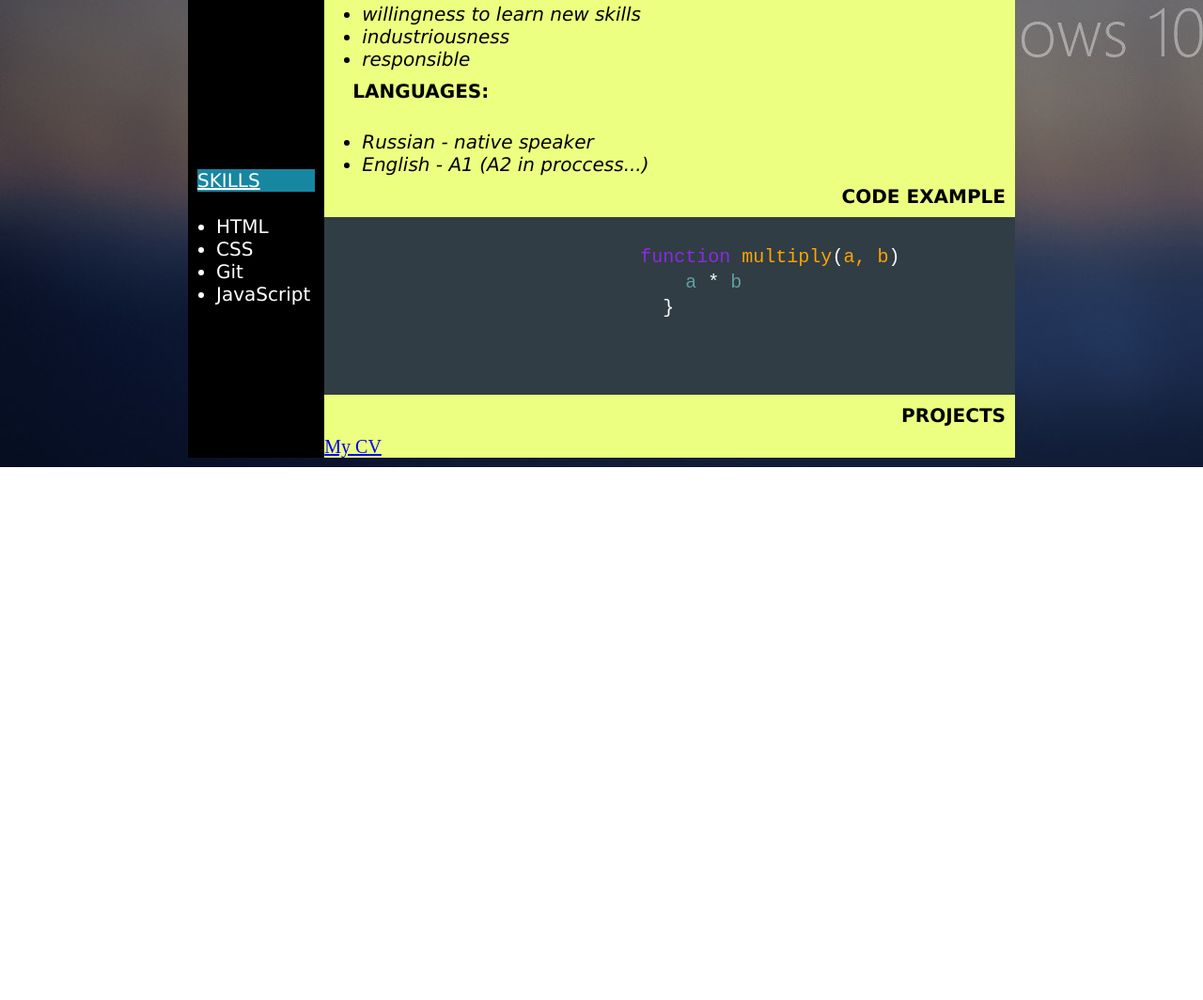
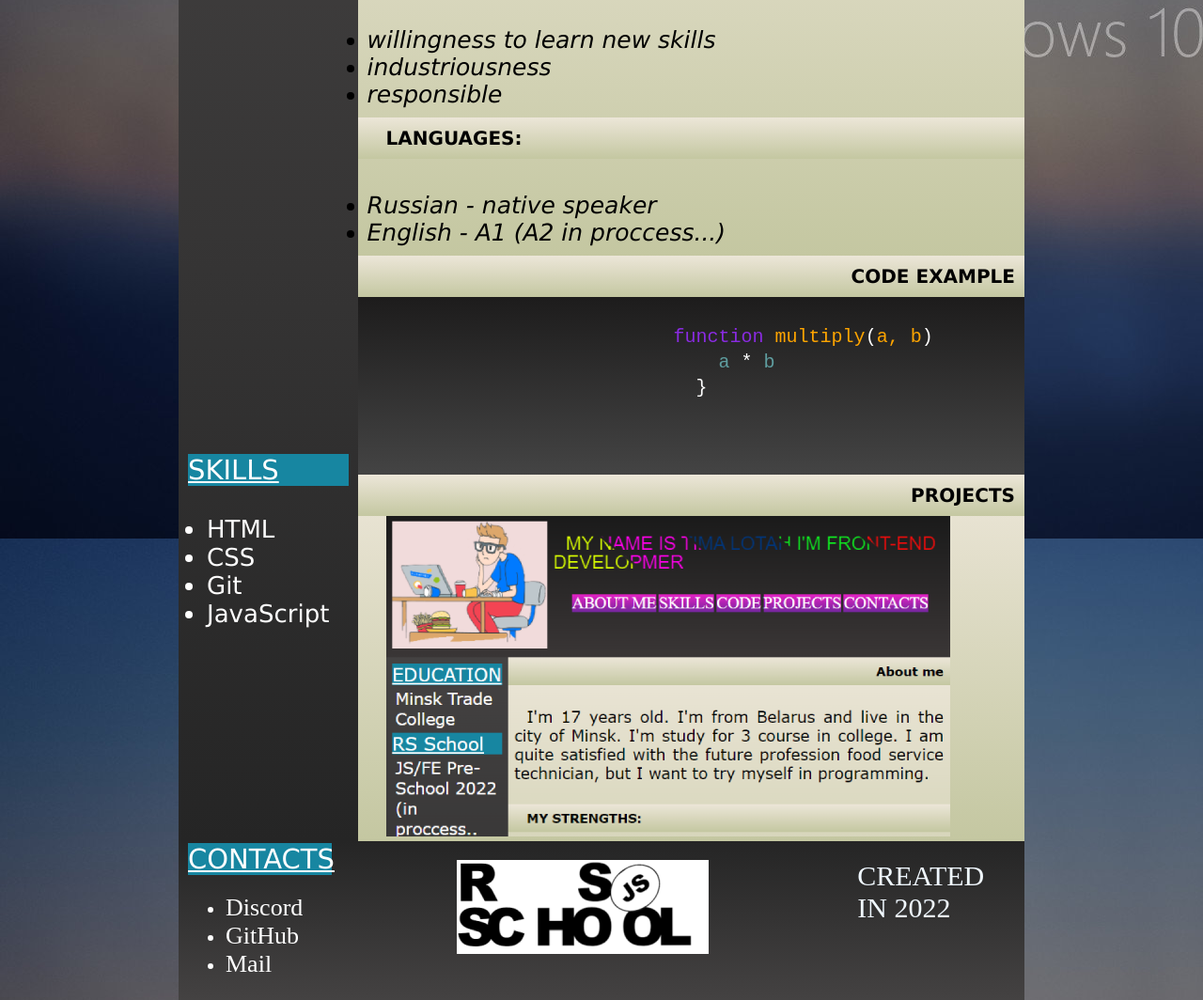
Before and after one commit to Timkahi/rsschool-cv-stage-0, a plain HTML site: page index.html in a window 1280 px wide. Shown: the part 507-1571 px from the top of the page at 94% size. Before the commit the page ends 1004 px from the top, so only its background shows below. Drawn offline with Linux system fonts and the light colour scheme.

Commit message:
init: the end

```diff
--- a/index.html
+++ b/index.html
@@ -21,10 +21,11 @@
                 <div>
                     <nav>
                         <ul class="hr">
-                            <li><a href="#about_me">About me</a></li>
-                            <li><a href="#skills">SKILLS</a></li>
-                            <li><a href="#code">Code</a></li>
-                            <li>123</li>
+                            <li><a href="#about_me" class="style-contalt">ABOUT ME</a></li>
+                            <li><a href="#skills" class="style-contalt">SKILLS</a></li>
+                            <li><a href="#code" class="style-contalt">CODE</a></li>
+                            <li><a href="#pr" class="style-contalt">PROJECTS</a></li>
+                            <li><a href="#footer1" class="style-contalt">CONTACTS</a></li>
                         </ul>
                       </nav>
                 </div>
@@ -65,10 +66,12 @@
                     </pre>
                 </div>
 
-                <div class="dicoretion">
+                <div id="pr" class="dicoretion" >
                     <h2 align="right">PROJECTS</h2>
                     <div>
-                        <a href="http://127.0.0.1:5500/index.html#about_me">My CV</a>
+                        <a href="http://127.0.0.1:5500/index.html#about_me" class="cvphoto">
+                            <img src="/cvphoto.png" alt="My first progekt">
+                        </a>
                     </div>
                 </div>
             </article>
@@ -77,7 +80,7 @@
                     <div class="fontsize-1">EDUCATION</div>
                     <div class="fontsize-2">Minsk Trade College</div>
                     <div class="fontsize-1">RS School</div>
-                    <div class="fontsize-2" style="padding-bottom: 230px;">JS/FE Pre-School 2022 (in proccess..</div>
+                    <div class="fontsize-2" style="padding-bottom: 288%;">JS/FE Pre-School 2022 (in proccess..</div>
                 </div>
                 <div id="skills">
                     <div class="fontsize-1">SKILLS</div>
@@ -92,5 +95,35 @@
             </article>
         </div>
     </main>
+
+    <footer class="flex-footer" id="footer1">
+        <article>
+            <div class="footer-contekt">
+                <div class="fontsize-1">CONTACTS</div>
+                <ul>
+                    <li>
+                        <a href="https://discord.com/channels/@me" class="style-contalt">Discord</a>
+                    </li>
+                    <li>
+                        <a href="https://github.com/Timkahi" class="style-contalt">GitHub</a>
+                    </li>
+                    <li>
+                        <a href="mailto:timalotah@gmail.com" class="style-contalt">Mail</a>
+                    </li>
+                </ul>
+            </div>
+        </article>
+        <div class="footer-rs">
+            <a href="https://community-z.com/events/js-stage0-rss-2021q4" class="logo">
+                <img src="/logo.png" alt="logo rsschool">
+            </a>
+        </div>
+        <div class="footer-create-progekt">
+            <div>
+                CREATED<br>
+                IN 2022
+            </div>
+        </div>
+    </footer>
 </body>
 </html>
--- a/style-2.css
+++ b/style-2.css
@@ -1,14 +1,14 @@
 h2 {
     font-size: 20px;
     color: black;
-    background-color: rgb(236, 255, 128);
+    background: linear-gradient(#ece6d8, #c4c7a1);
     font-family:Verdana, Geneva, Tahoma, sans-serif;
     margin: 0%;
     padding: 10px;
 
 }
 .dicoretion {
-    background-color: rgb(236, 255, 128);
+    background: linear-gradient(#ece6d8, #c4c7a1);
     font-size: 20px;
     color: black;
 }
@@ -21,14 +21,14 @@ h2 {
 }
  .fontsize-1 {
      color: white;
-     font-size: 20px;
+     font-size: 29px;
      font-family:Verdana, Geneva, Tahoma, sans-serif;
      background-color: rgb(23, 134, 161);
      text-decoration: underline;
  }
  .fontsize-2 {
     color: white;
-    font-size: 20px;
+    font-size: 26px;
     font-family:Verdana, Geneva, Tahoma, sans-serif;
     padding: 5px;
 }
@@ -36,9 +36,11 @@ h2 {
     font-family:Verdana, Geneva, Tahoma, sans-serif;
     font-style: italic;
     margin-bottom: 0%;
+    font-size: 25px;
+    padding: 10px;
 }
 .style-code {
-    background-color: rgb(48, 61, 68);
+    background: linear-gradient(#1d1c1c, #444444);
     color: rgb(255, 255, 255);
     font-size: 20px;
     font-family: 'Segoe UI', Tahoma, Geneva, Verdana, sans-serif;
@@ -53,3 +55,15 @@ h2 {
 .blue {
     color: cadetblue;
 }
+.style-contalt {
+    font-size: 26px;
+    text-decoration: none;
+    color: white;
+}
+.logo {
+    padding-left: 100px;
+    padding-top: 60px;
+}
+.cvphoto {
+    padding-left: 30px;
+}
--- a/style.css
+++ b/style.css
@@ -1,3 +1,11 @@
+:root {
+    --color-1: #e70c0c;
+    --color-2: #0eec20;
+    --color-3: #013579;
+    --color-4: #ff00ea;
+    --color-5: #d9ff00;
+}
+
 body {
     max-width: 900px;
     margin: auto;
@@ -9,6 +17,8 @@ body {
     flex-direction: row-reverse;
     margin: 0%;
     height: 20%;
+    background: linear-gradient(#1a1a1a, #3a3636);
+    padding: 10px;
 
 }
 
@@ -22,28 +32,84 @@ body {
     flex-direction: column;
     justify-content: space-between;
     align-items: center;
-    margin: 3%;
-
 }
 
 ul.hr li {
     display: inline;
     width: max-content;
-    font-size: 30px;
+    font-size: 25px;
+    background: linear-gradient(#e721c6, #71279c);
 }
 .name {
-    background-color: rgb(236, 255, 128);
+   line-height: 1;
+   display: grid;
+   place-items: center;
+   padding-left: 10px;
+   text-indent: 20px;
+}
+h1 {
+    font-family: sans-serif;
+    font-size: 30px;
+    font-weight: 100;
+    text-transform: uppercase;
+    place-items: center;
+    background: linear-gradient(219deg,
+    var(--color-1) 19%,
+    transparent 19%,transparent 20%,
+    var(--color-2) 20%, var(--color-2) 39%,
+    transparent 39%,transparent 40%,
+    var(--color-3) 40%,var(--color-3) 59% ,
+    transparent 59%,transparent 60%,
+    var(--color-4) 60%, var(--color-4) 79%,
+    transparent 79%, transparent 80%,
+    var(--color-5) 80%);
+    background-clip: text;
+    -webkit-background-clip: text;
+    color: transparent;
+
+
 }
 
 .maincontent {
     display: flex;
     flex-direction: row-reverse;
     justify-content: space-between;
-    padding: 10px;
+
 
 }
 .infeducetion {
     margin: 0;
-    background-color: black;
+    background: linear-gradient(#444242, #252525);
     padding: 10px;
 }
+.flex-footer {
+    display: flex;
+    flex-direction: row;
+
+
+}
+.footer-contekt {
+    background: linear-gradient(#252525, #444242);
+    padding: 1.5%;
+    font-size: 20px;
+    color: white;
+    flex-grow: 2;
+    padding-left: 10px;
+}
+.footer-rs {
+    font-size: 40px;
+    font-family: 'Gill Sans', 'Gill Sans MT', Calibri, 'Trebuchet MS', sans-serif;
+    text-transform: uppercase;
+    background: linear-gradient(#252525, #444242);
+    flex-grow: 3;
+    padding-left: 30px;
+    padding-top: 20px;
+}
+.footer-create-progekt {
+    background: linear-gradient(#252525, #444242);
+    color: aliceblue;
+    font-size: 30px;
+    flex-grow: 1;
+    padding-left: 30px;
+    padding-top: 20px;
+}
```
Also changed, not shown: cvphoto.png (added), logo.png (added).
